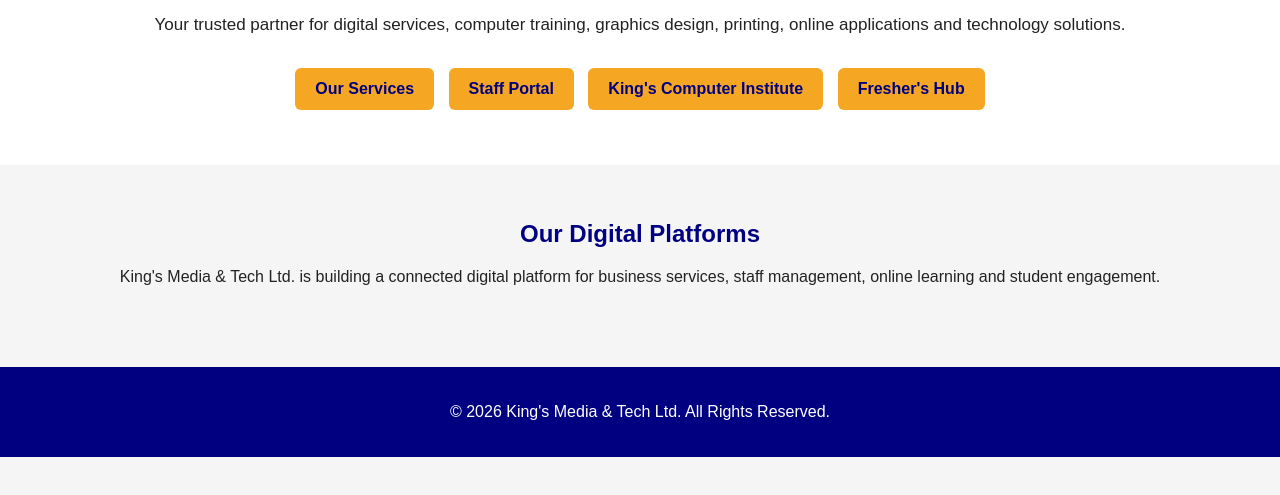
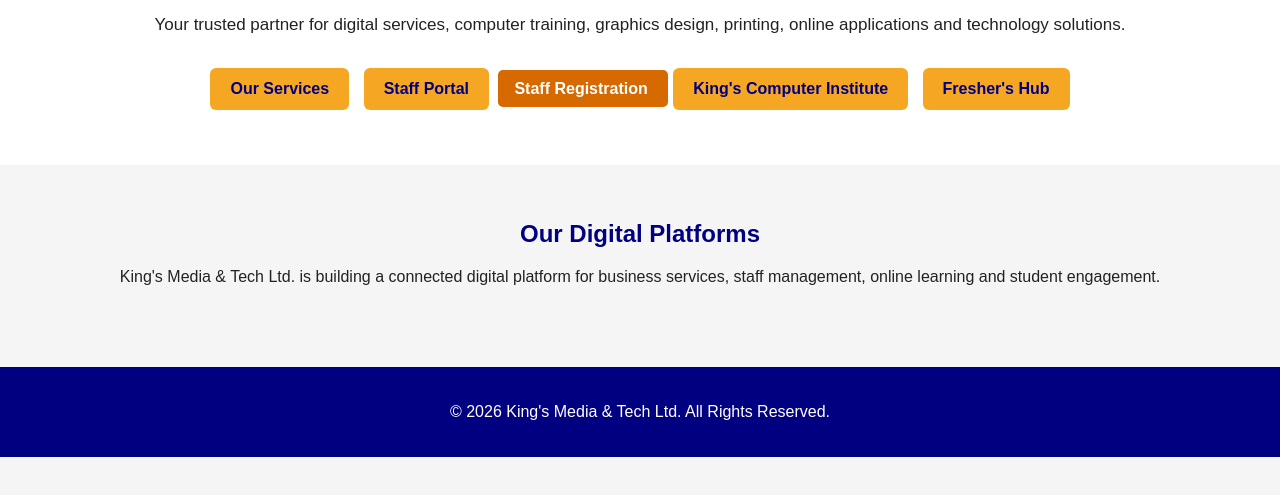
Before and after one commit to ephraimterngu11/Kings-Media-and-Tech-Ltd., a plain HTML site: page index.html in a window 1280 px wide. Shown: the part 223-718 px from the top of the page. Drawn offline with nearby package versions, Linux system fonts and the light colour scheme.

Commit message:
Update index.html

```diff
--- a/index.html
+++ b/index.html
@@ -99,6 +99,17 @@
     <div class="buttons">
       <a href="#" class="btn">Our Services</a>
       <a href="staff-login.html" class="btn">Staff Portal</a>
+
+<a href="staff-register.html"
+   style="background:#d66a00;
+   color:white;
+   padding:10px 16px;
+   border-radius:5px;
+   text-decoration:none;
+   font-weight:bold;">
+   Staff Registration
+</a>
+
       <a href="#" class="btn">King's Computer Institute</a>
       <a href="#" class="btn">Fresher's Hub</a>
     </div>
```
